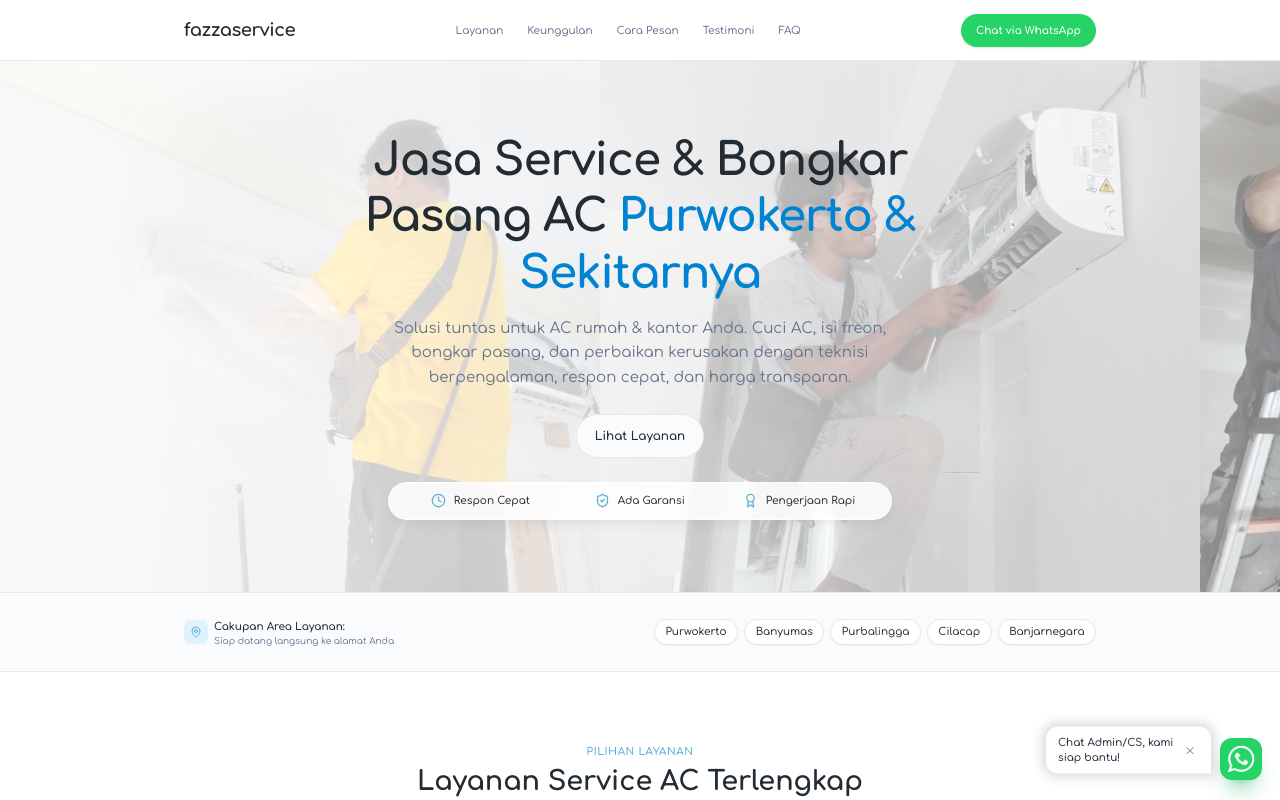
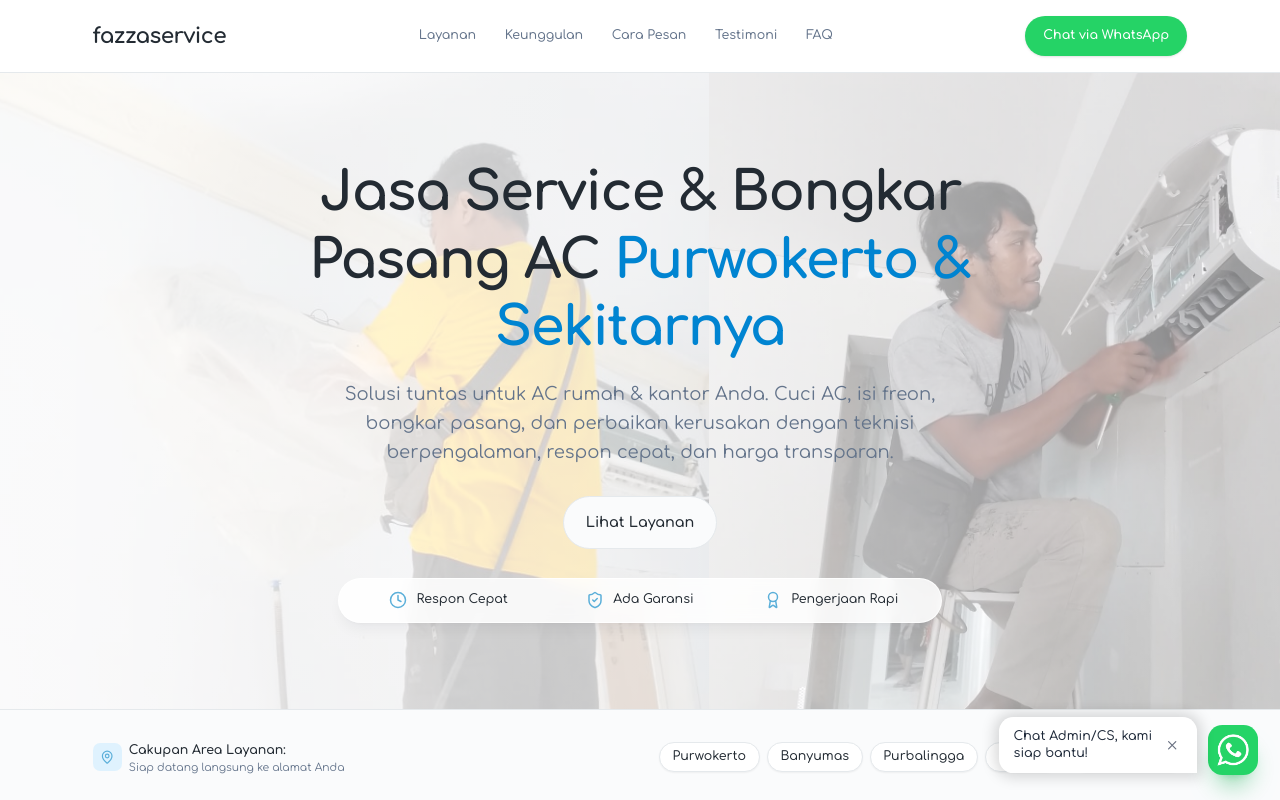
Before and after one commit to Neotsaqif/fazzaservice, a React (Vite) app: page / in a window 1280 px wide. Shown: the top 800 px of the page. Built offline with nearby package versions, Linux system fonts and the light colour scheme.

Commit message:
fix: increase zoom level in HTML for better readability

```diff
--- a/src/index.css
+++ b/src/index.css
@@ -33,7 +33,7 @@
 
 html {
   scroll-behavior: smooth;
-  zoom: 75%;
+  zoom: 90%;
 }
 
 body {
```
